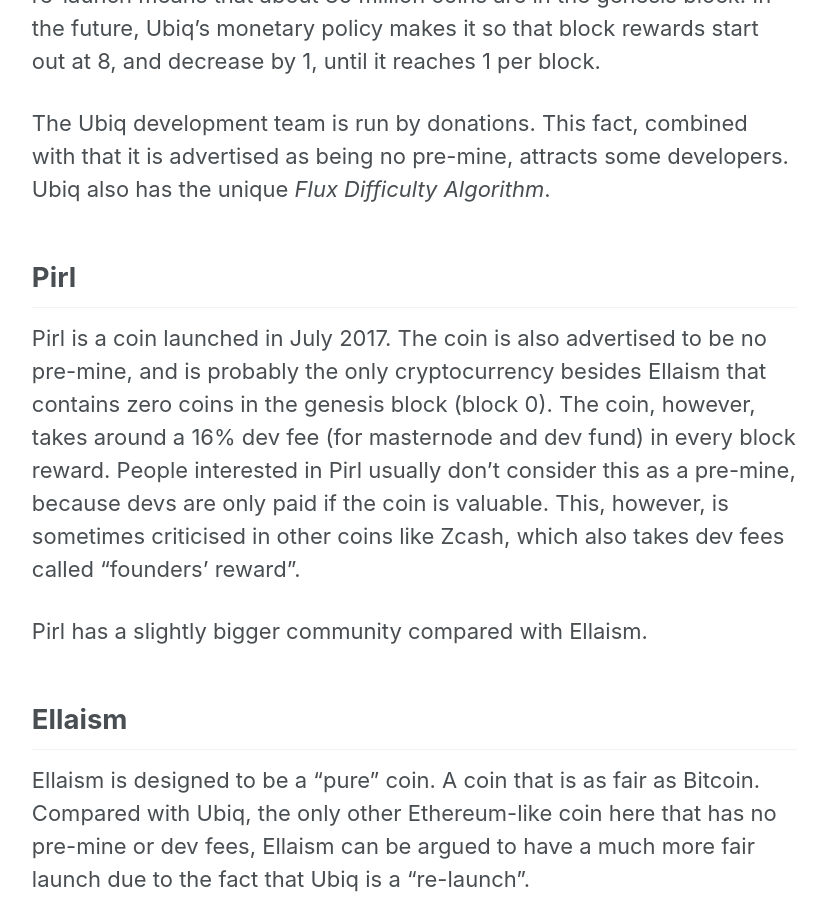
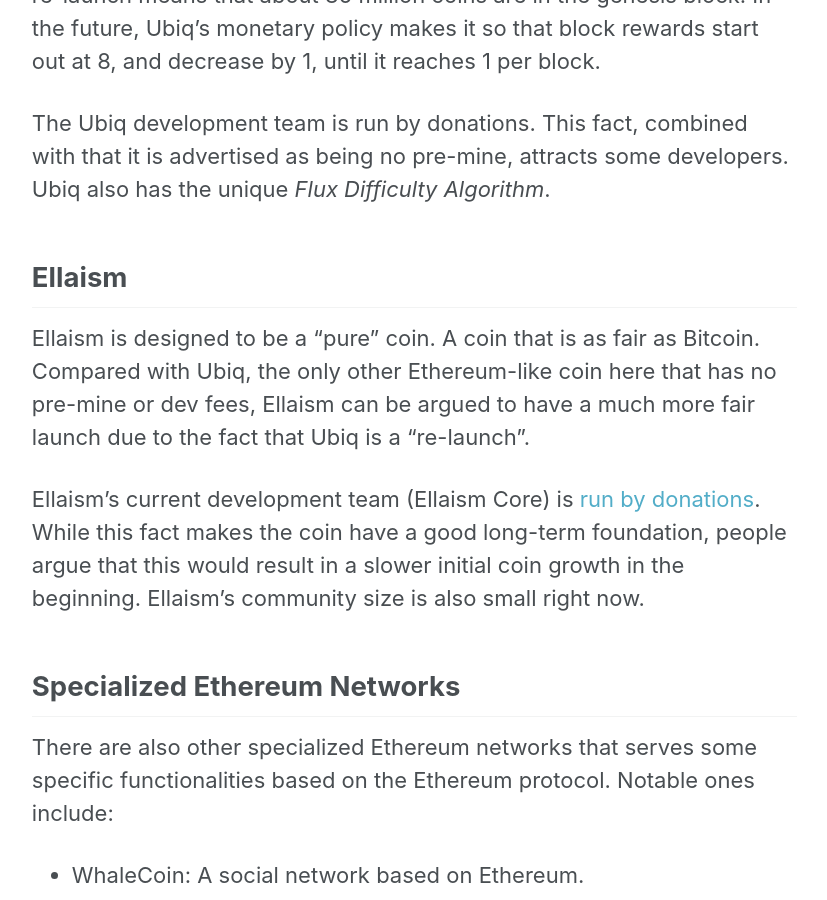
Before and after one commit to ellaism/ellaism.org, a Jekyll site: the page built from _pages/comparison.md, in a window 1280 px wide and 900 px high, scrolled down 2282 px. Shown: the whole window, without its empty margins (252-1079 px from the left). Built offline with Jekyll 4.4.1, drawn with Linux system fonts in a browser that asks for light colours.

Commit message:
Remove potentially inaccurate details due to "bugs" in PIRL/EGEM

```diff
--- a/_pages/comparison.md
+++ b/_pages/comparison.md
@@ -74,18 +74,6 @@
 is advertised as being no pre-mine, attracts some developers. Ubiq also has the
 unique *Flux Difficulty Algorithm*.
 
-## Pirl
-
-Pirl is a coin launched in July 2017. The coin is also advertised to be no
-pre-mine, and is probably the only cryptocurrency besides Ellaism that contains
-zero coins in the genesis block (block 0). The coin, however, takes around a 16%
-dev fee (for masternode and dev fund) in every block reward. People interested
-in Pirl usually don't consider this as a pre-mine, because devs are only paid if
-the coin is valuable. This, however, is sometimes criticised in other coins like
-Zcash, which also takes dev fees called "founders' reward".
-
-Pirl has a slightly bigger community compared with Ellaism.
-
 ## Ellaism
 
 Ellaism is designed to be a "pure" coin. A coin that is as fair as Bitcoin.
@@ -114,7 +102,6 @@
 | Ethereum Classic |        0 |  60 million |    12 million | 72 million    |                               >50% |                                13% |
 | Expanse          |        0 |           0 | 11.11 million | 11.11 million |                               >50% |                               >50% |
 | Ubiq             |        0 |           0 |             0 | 36 million    |                               >50% |                                  0 |
-| Pirl             |      16% |           0 |             0 | 0             |                                  0 |                                16% |
 | WhaleCoin        |      33% |           0 |             0 | 0             |                                  0 |                                33% |
 | Ellaism          |        0 |           0 |             0 | 0             |                                  0 |                                  0 |
 
```
